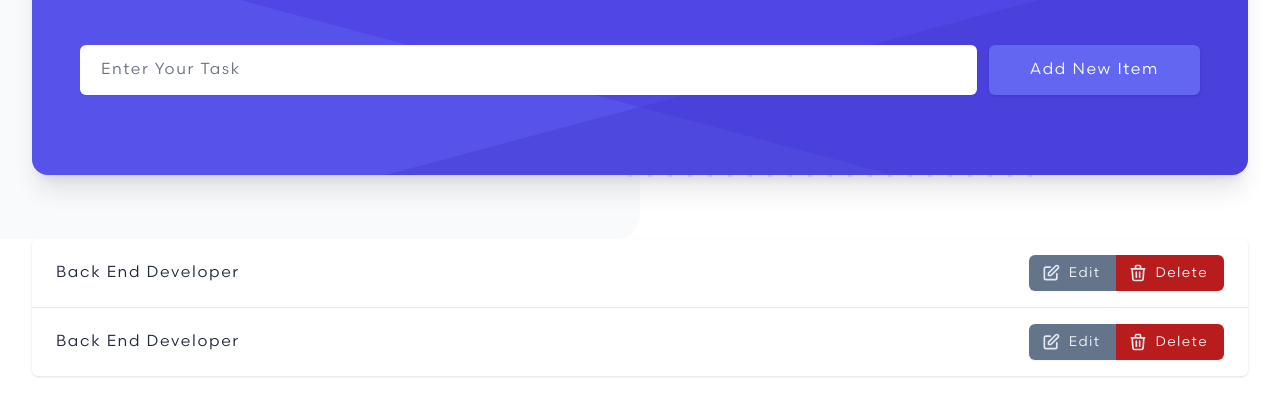
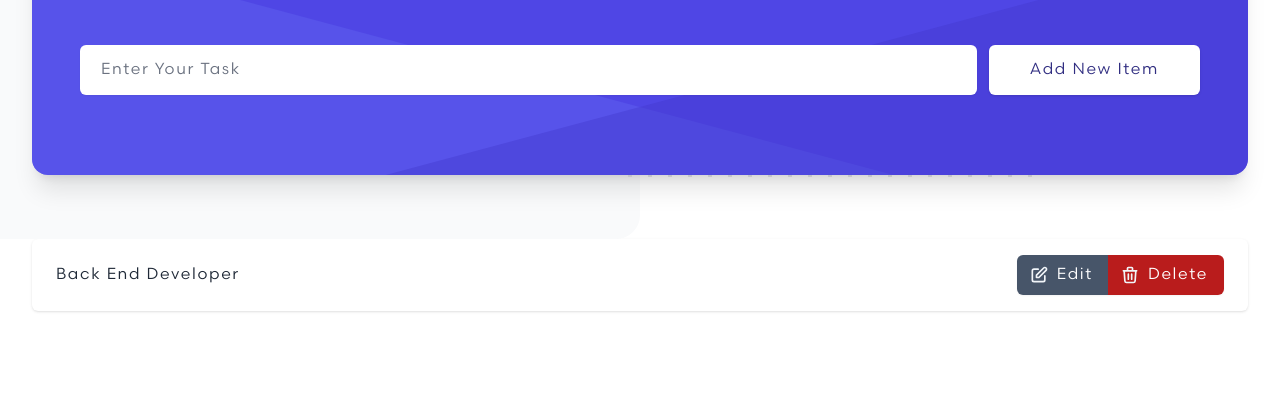
Before and after one commit to milanpetrovic/todo-mongodb, a website: page index.html in a window 1280 px wide. Shown: the part 335-750 px from the top of the page. Drawn offline with Linux system fonts and the light colour scheme; files whose address does not match are found by name.

Commit message:
Fix accessibility issues

```diff
--- a/index.html
+++ b/index.html
@@ -4,6 +4,7 @@
     <meta charset="UTF-8">
     <meta http-equiv="X-UA-Compatible" content="IE=edge">
     <meta name="viewport" content="width=device-width, initial-scale=1.0">
+    <meta name="description" content="To-Do App built with MongoDB and Node.js">
     <title>To-Do App</title>
 
     <link rel="preload" href="/ScandiaWebRegular.woff" as="font" type="font/woff" crossorigin>
@@ -45,7 +46,7 @@
                 <input id="task" type="text" name="task" class="block w-full border border-transparent rounded-md px-5 py-3 text-base text-gray-900 placeholder-gray-500 shadow-sm focus:outline-none focus:border-transparent focus:ring-2 focus:ring-white focus:ring-offset-2 focus:ring-offset-indigo-600" placeholder="Enter Your Task" autocomplete="off">
               </div>
               <div class="mt-4 sm:mt-0 sm:ml-3">
-                <button type="submit" class="block w-full rounded-md border border-transparent px-5 py-3 bg-indigo-500 text-base font-medium text-white shadow hover:bg-indigo-400 focus:outline-none focus:ring-2 focus:ring-white focus:ring-offset-2 focus:ring-offset-indigo-600 sm:px-10">Add New Item</button>
+                <button type="submit" class="block w-full rounded-md border border-transparent px-5 py-3 bg-white text-base font-medium text-indigo-900 shadow hover:bg-gray-50 focus:outline-none focus:ring-2 focus:ring-white focus:ring-offset-2 focus:ring-offset-indigo-600 sm:px-10">Add New Item</button>
               </div>
             </form>
           </div>
@@ -63,40 +64,14 @@
                 <p class="text-base font-medium text-gray-800 truncate">Back End Developer</p>
                 <div class="ml-2 flex-shrink-0 flex mt-6 sm:mt-0">
                   <span class="relative z-0 inline-flex shadow-sm rounded-md">
-                    <button type="button" class="relative inline-flex items-center px-4 py-2 rounded-l-md bg-slate-500 text-sm font-medium text-slate-100 hover:bg-slate-600 focus:z-10 focus:outline-none focus:ring-1">
-                      <svg xmlns="http://www.w3.org/2000/svg" class="-ml-1 mr-2 h-5 w-5 text-slate-200" fill="none" viewBox="0 0 24 24" stroke="currentColor">
+                    <button type="button" class="relative inline-flex items-center px-4 py-2 rounded-l-md bg-slate-600 text-base font-medium text-white hover:bg-slate-700 focus:z-10 focus:outline-none focus:ring-1">
+                      <svg xmlns="http://www.w3.org/2000/svg" class="-ml-1 mr-2 h-5 w-5 text-slate-100" fill="none" viewBox="0 0 24 24" stroke="currentColor">
                         <path stroke-linecap="round" stroke-linejoin="round" stroke-width="2" d="M11 5H6a2 2 0 00-2 2v11a2 2 0 002 2h11a2 2 0 002-2v-5m-1.414-9.414a2 2 0 112.828 2.828L11.828 15H9v-2.828l8.586-8.586z" />
                       </svg>
                       Edit
                     </button>
-                    <button type="button" class="-ml-px relative inline-flex items-center px-4 py-2 rounded-r-md bg-red-700 text-sm font-medium text-slate-100 hover:bg-red-800 focus:z-10 focus:outline-none focus:ring-1">
-                      <svg class="-ml-1 mr-2 h-5 w-5 text-slate-200" xmlns="http://www.w3.org/2000/svg" fill="none" viewBox="0 0 24 24" stroke="currentColor">
-                        <path stroke-linecap="round" stroke-linejoin="round" stroke-width="2" d="M19 7l-.867 12.142A2 2 0 0116.138 21H7.862a2 2 0 01-1.995-1.858L5 7m5 4v6m4-6v6m1-10V4a1 1 0 00-1-1h-4a1 1 0 00-1 1v3M4 7h16" />
-                      </svg>
-                      Delete
-                    </button>
-                  </span>
-
-                </div>
-              </div>
-            </div>
-          </a>
-        </li>
-        <li>
-          <a href="#" class="block hover:bg-gray-50">
-            <div class="px-4 py-4 sm:px-6">
-              <div class="flex items-center justify-between flex-col sm:flex-row">
-                <p class="text-base font-medium text-gray-800 truncate">Back End Developer</p>
-                <div class="ml-2 flex-shrink-0 flex mt-6 sm:mt-0">
-                  <span class="relative z-0 inline-flex shadow-sm rounded-md">
-                    <button type="button" class="relative inline-flex items-center px-4 py-2 rounded-l-md bg-slate-500 text-sm font-medium text-slate-100 hover:bg-slate-600 focus:z-10 focus:outline-none focus:ring-1">
-                      <svg xmlns="http://www.w3.org/2000/svg" class="-ml-1 mr-2 h-5 w-5 text-slate-200" fill="none" viewBox="0 0 24 24" stroke="currentColor">
-                        <path stroke-linecap="round" stroke-linejoin="round" stroke-width="2" d="M11 5H6a2 2 0 00-2 2v11a2 2 0 002 2h11a2 2 0 002-2v-5m-1.414-9.414a2 2 0 112.828 2.828L11.828 15H9v-2.828l8.586-8.586z" />
-                      </svg>
-                      Edit
-                    </button>
-                    <button type="button" class="-ml-px relative inline-flex items-center px-4 py-2 rounded-r-md bg-red-700 text-sm font-medium text-slate-100 hover:bg-red-800 focus:z-10 focus:outline-none focus:ring-1">
-                      <svg class="-ml-1 mr-2 h-5 w-5 text-slate-200" xmlns="http://www.w3.org/2000/svg" fill="none" viewBox="0 0 24 24" stroke="currentColor">
+                    <button type="button" class="-ml-px relative inline-flex items-center px-4 py-2 rounded-r-md bg-red-700 text-base font-medium text-white hover:bg-red-800 focus:z-10 focus:outline-none focus:ring-1">
+                      <svg class="-ml-1 mr-2 h-5 w-5 text-slate-100" xmlns="http://www.w3.org/2000/svg" fill="none" viewBox="0 0 24 24" stroke="currentColor">
                         <path stroke-linecap="round" stroke-linejoin="round" stroke-width="2" d="M19 7l-.867 12.142A2 2 0 0116.138 21H7.862a2 2 0 01-1.995-1.858L5 7m5 4v6m4-6v6m1-10V4a1 1 0 00-1-1h-4a1 1 0 00-1 1v3M4 7h16" />
                       </svg>
                       Delete
```
Also changed, not shown: public/css/app.css.
